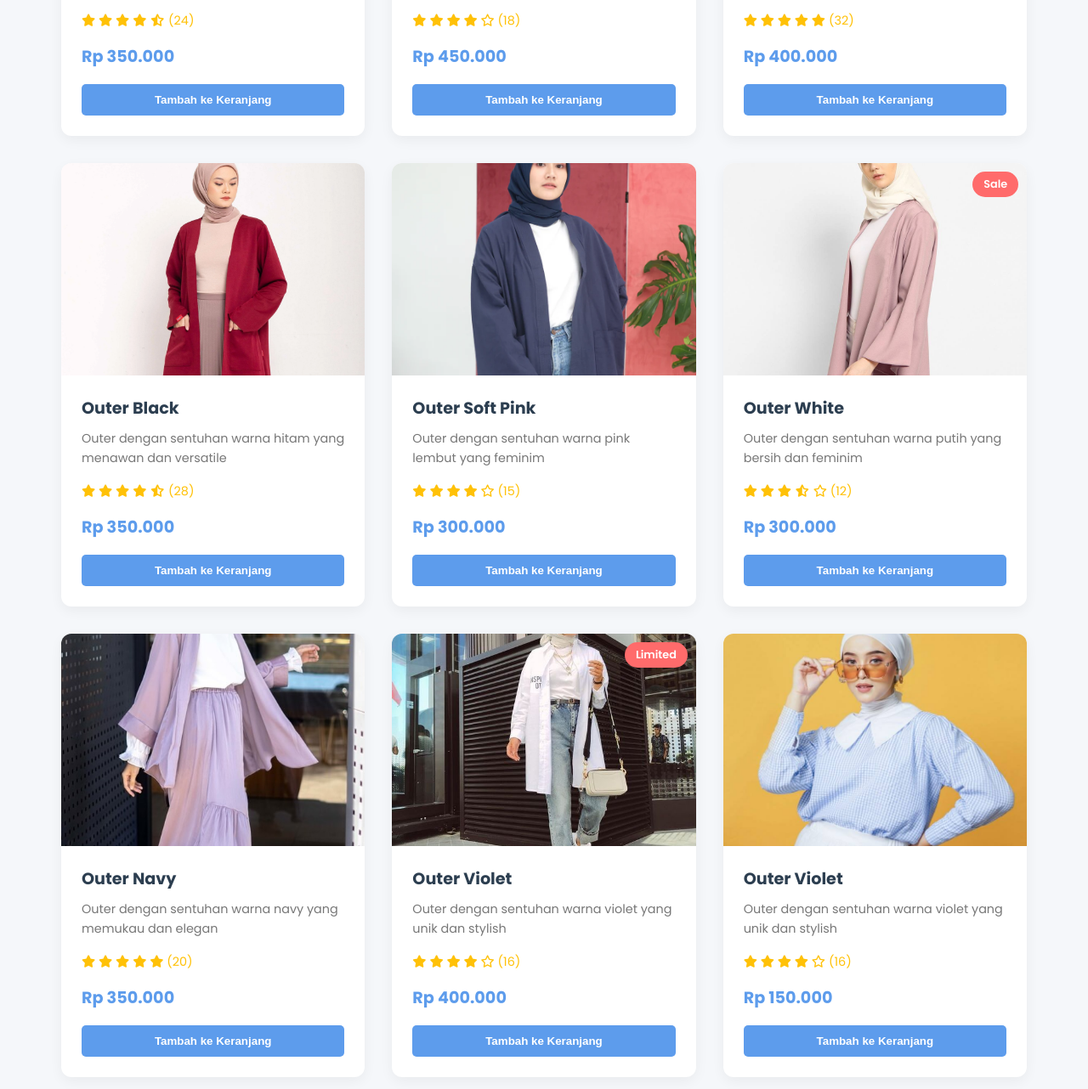
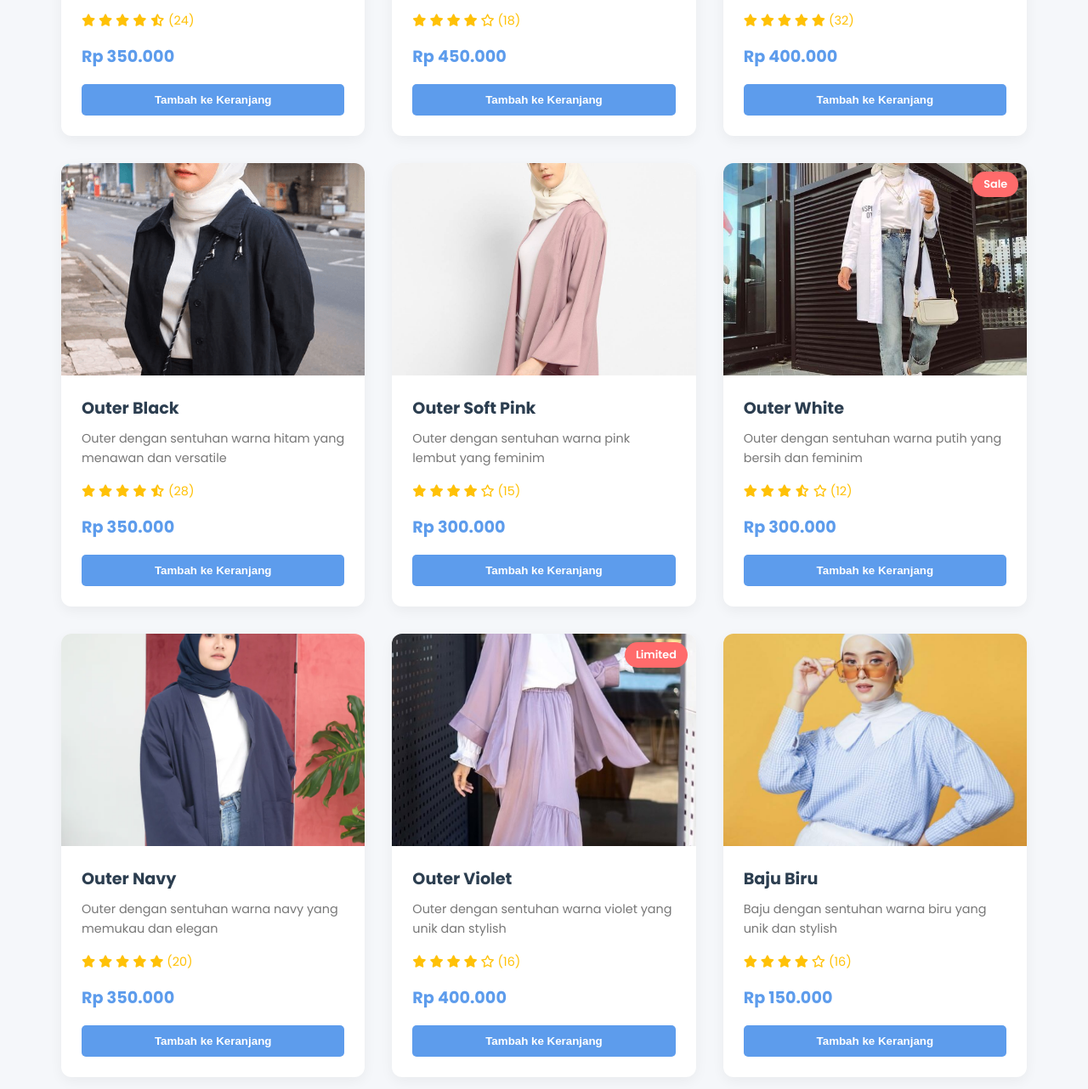
Before and after one commit to N4b1l4V1n4/tokobaju, a plain HTML site: page index.html in a window 1280 px wide. Shown: the part 1403-2685 px from the top of the page at 85% size. Drawn offline with Linux system fonts and the light colour scheme.

Commit message:
update baru

```diff
--- a/index.html
+++ b/index.html
@@ -117,7 +117,7 @@
             <!-- Product 2 -->
             <div class="product-card">
                 <div class="product-image-container">
-                    <img src="images/2.jpg" alt="Outer Maroon" class="product-image">
+                    <img src="images/4.jpg" alt="Outer Maroon" class="product-image">
                 </div>
                 <div class="product-info">
                     <h3>Outer Maroon</h3>
@@ -139,7 +139,7 @@
             <div class="product-card">
                 <div class="product-badge">Bestseller</div>
                 <div class="product-image-container">
-                    <img src="images/3.jpg" alt="Outer Brown" class="product-image">
+                    <img src="images/2.jpg" alt="Outer Brown" class="product-image">
                 </div>
                 <div class="product-info">
                     <h3>Outer Brown</h3>
@@ -160,7 +160,7 @@
             <!-- Product 4 -->
             <div class="product-card">
                 <div class="product-image-container">
-                    <img src="images/4.jpg" alt="Outer Black" class="product-image">
+                    <img src="images/3.jpg" alt="Outer Black" class="product-image">
                 </div>
                 <div class="product-info">
                     <h3>Outer Black</h3>
@@ -181,7 +181,7 @@
             <!-- Product 5 -->
             <div class="product-card">
                 <div class="product-image-container">
-                    <img src="images/5.jpg" alt="Outer Soft Pink" class="product-image">
+                    <img src="images/6.jpg" alt="Outer Soft Pink" class="product-image">
                 </div>
                 <div class="product-info">
                     <h3>Outer Soft Pink</h3>
@@ -203,7 +203,7 @@
             <div class="product-card">
                 <div class="product-badge">Sale</div>
                 <div class="product-image-container">
-                    <img src="images/6.jpg" alt="Outer White" class="product-image">
+                    <img src="images/8.jpg" alt="Outer White" class="product-image">
                 </div>
                 <div class="product-info">
                     <h3>Outer White</h3>
@@ -224,7 +224,7 @@
             <!-- Product 7 -->
             <div class="product-card">
                 <div class="product-image-container">
-                    <img src="images/7.jpg" alt="Outer Navy" class="product-image">
+                    <img src="images/5.jpg" alt="Outer Navy" class="product-image">
                 </div>
                 <div class="product-info">
                     <h3>Outer Navy</h3>
@@ -246,7 +246,7 @@
             <div class="product-card">
                 <div class="product-badge">Limited</div>
                 <div class="product-image-container">
-                    <img src="images/8.jpg" alt="Outer Violet" class="product-image">
+                    <img src="images/7.jpg" alt="Outer Violet" class="product-image">
                 </div>
                 <div class="product-info">
                     <h3>Outer Violet</h3>
@@ -270,8 +270,8 @@
                     <img src="images/9.jpg" alt="Outer Violet" class="product-image">
                 </div>
                 <div class="product-info">
-                    <h3>Outer Violet</h3>
-                    <p>Outer dengan sentuhan warna violet yang unik dan stylish</p>
+                    <h3>Baju Biru</h3>
+                    <p>Baju dengan sentuhan warna biru yang unik dan stylish</p>
                     <div class="product-rating">
                         <i class="fas fa-star"></i>
                         <i class="fas fa-star"></i>
```
